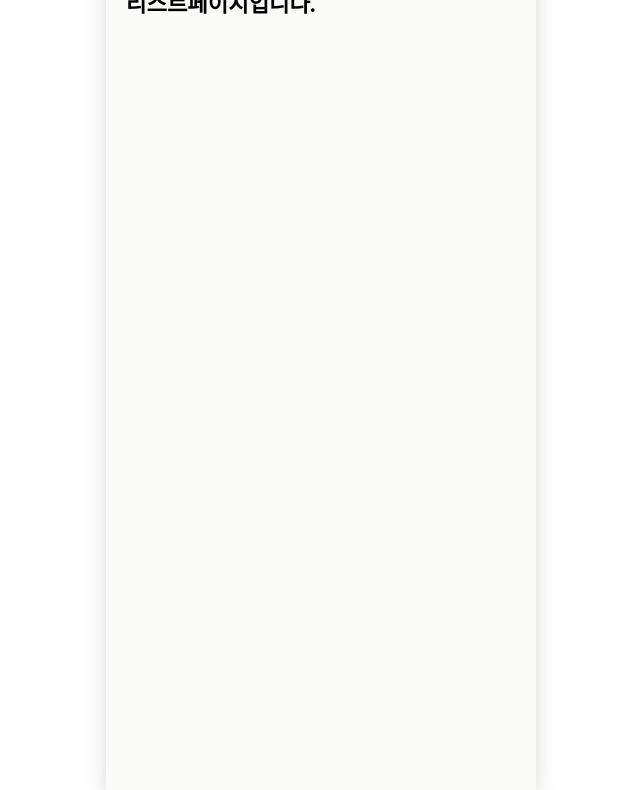
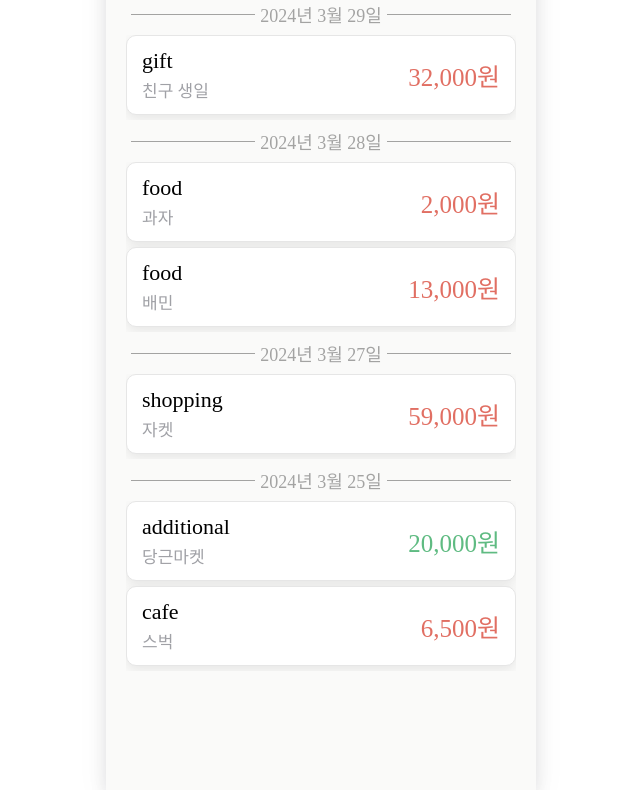
Before and after one commit to sooojinn/ShowMeTheMoney2.0, a React app in the folder showmethemoney2/src/webapp/: page /accountbook/list in a window 1280 px wide. Shown: the part 185-975 px from the top of the page, without its empty margins (319-959 px from the left). Built offline with nearby package versions, Linux system fonts and the light colour scheme; a web font is replaced by a local one.

Commit message:
[FE] ✨ 리스트 페이지 생성 및 Transactions 컴포넌트 분리

```diff
--- a/showmethemoney2/src/webapp/src/api.js
+++ b/showmethemoney2/src/webapp/src/api.js
@@ -1,6 +1,40 @@
 import mock from "./mock.json";
 
 const { transactions } = mock;
+
+// const categoryList = {
+//   food: "식비",
+//   cafe: "카페",
+//   mart: "마트/생필품",
+//   culture: "문화생활",
+//   medical: "의료비",
+//   dues: "공과금",
+//   transportation: "교통비",
+//   communication: "통신비",
+//   subscription: "구독료",
+//   hobby: "취미",
+//   shopping: "쇼핑",
+//   beauty: "미용",
+//   gift: "경조사/선물",
+//   travel: "여행",
+//   etc: "기타",
+//   salary: "급여",
+//   additional: "부수입",
+//   allowance: "용돈",
+// };
+
+export function getTransactions(year, month, selectedDate) {
+  const datas = transactions.filter(
+    (transaction) => transaction.date === `${year}-${month}-${selectedDate}`
+  );
+
+  // if (datas.length > 0) {
+  //   datas.forEach((data) => {
+  //     data.category = categoryList[data.category];
+  //   });
+  // }
+  return datas;
+}
 
 // export async function getTransaction() {
 //   const res = await fetch(
@@ -8,9 +42,3 @@ const { transactions } = mock;
 //   );
 //   return res.json();
 // }
-
-export function getTransaction(year, month, selectedDate) {
-  return transactions.filter(
-    (transaction) => transaction.date === `${year}-${month}-${selectedDate}`
-  );
-}
--- a/showmethemoney2/src/webapp/src/components/Calendar.css
+++ b/showmethemoney2/src/webapp/src/components/Calendar.css
@@ -43,8 +43,13 @@
   border: 1px solid #bebfc0;
 }
 
+.selected-date {
+  background-color: #bebfc0;
+}
+
 .daily-total {
   font-size: 14px;
+  margin: 0;
 }
 
 .write-btn {
@@ -56,61 +61,3 @@
   color: black;
   text-decoration: none;
 }
-
-.transactions {
-  flex-grow: 1;
-  overflow: auto;
-}
-
-.transactions::-webkit-scrollbar {
-  width: 3px;
-}
-
-.transactions::-webkit-scrollbar-track {
-  background-color: #fafaf9;
-}
-.transactions::-webkit-scrollbar-thumb {
-  background-color: #b6b7bb;
-  border-radius: 1.5px;
-}
-.transactions::-webkit-scrollbar-button {
-  display: none;
-}
-
-.transaction {
-  display: flex;
-  justify-content: space-between;
-  align-items: center;
-}
-
-.write-btn,
-.transaction {
-  background-color: white;
-  width: 100%;
-  height: 80px;
-  padding: 15px 15px;
-  margin-bottom: 5px;
-  border: 1.3px solid #e6e6e6;
-  border-radius: 10px;
-  box-shadow: rgba(0, 0, 0, 0.08) 0px 4px 12px;
-  cursor: pointer;
-}
-
-.transaction:hover,
-.write-btn:hover {
-  background-color: #f0f3f4;
-}
-
-.category {
-  font-size: 22px;
-}
-
-.memo {
-  color: #a0a1a6;
-  font-size: 17px;
-  margin-top: 3px;
-}
-
-.money {
-  font-size: 25px;
-}
--- a/showmethemoney2/src/webapp/src/components/Calendar.js
+++ b/showmethemoney2/src/webapp/src/components/Calendar.js
@@ -1,58 +1,33 @@
 import "./Calendar.css";
-import { useState, useEffect } from "react";
-import { getTransaction } from "../api.js";
+import Transactions from "./Transactions.js";
+import { useState, useEffect, useRef } from "react";
+import { getTransactions } from "../api.js";
 import { Link, useOutletContext } from "react-router-dom";
-
-function Transactions({ year, month, date }) {
-  const [transactions, setTransactions] = useState([]);
-  useEffect(() => {
-    const fetchData = async () => {
-      const result = await getTransaction(year, month + 1, date);
-      setTransactions(result);
-    };
-    fetchData();
-  }, [year, month, date]);
-
-  if (transactions.length === 0) {
-    return null;
-  }
-
-  return (
-    <>
-      <div className="transactions">
-        {transactions.map((transaction, i) => (
-          <div className="transaction" key={i}>
-            <div>
-              <div className="category">{transaction.category}</div>
-              <div className="memo">{transaction.memo}</div>
-            </div>
-            <div
-              className={`money ${
-                transaction.division === "expense" ? "expense" : "income"
-              }`}
-            >
-              {transaction.money}
-            </div>
-          </div>
-        ))}
-      </div>
-    </>
-  );
-}
 
 function Calendar() {
   const { year, month } = useOutletContext();
-
-  const today = new Date();
-  const [date, setDate] = useState(today.getDate());
+  const transactionsOfToday = getTransactions(
+    year,
+    month + 1,
+    new Date().getDate()
+  );
+  const [transactions, setTransactions] = useState(transactionsOfToday);
+  const [selectedDate, setSelectedDate] = useState();
 
   const firstDayOfMonth = new Date(year, month, 1);
   const daysInMonth = new Date(year, month + 1, 0).getDate();
   const startDayOfWeek = firstDayOfMonth.getDay();
 
-  const selectDate = (i) => {
-    setDate(i);
+  const handleDateClick = (i) => {
+    setSelectedDate(i);
+    setTransactions(getTransactions(year, month + 1, i));
   };
+
+  useEffect(() => {
+    if (month === new Date().getMonth()) setSelectedDate(new Date().getDate());
+    else setSelectedDate();
+    setTransactions([]);
+  }, [month]);
 
   const renderCalendar = () => {
     const calendarDate = [];
@@ -64,7 +39,7 @@ function Calendar() {
       let dailyTotalIncome = false;
       let dailyTotalExpense = false;
 
-      const datas = getTransaction(year, month + 1, i);
+      const datas = getTransactions(year, month + 1, i);
       datas.forEach((data) => {
         if (data.division === "income") {
           dailyTotalIncome += +data.money;
@@ -75,13 +50,20 @@ function Calendar() {
       });
 
       calendarDate.push(
-        <div className="date" onClick={() => selectDate(i)}>
+        <div
+          className={"date " + (i === selectedDate ? "selected-date" : "")}
+          onClick={() => handleDateClick(i)}
+        >
           {i}
           {dailyTotalIncome && (
-            <div className="income daily-total">+{dailyTotalIncome}</div>
+            <div className="income daily-total">
+              +{dailyTotalIncome.toLocaleString()}
+            </div>
           )}
           {dailyTotalExpense && (
-            <div className="expense daily-total">-{dailyTotalExpense}</div>
+            <div className="expense daily-total">
+              -{dailyTotalExpense.toLocaleString()}
+            </div>
           )}
         </div>
       );
@@ -107,7 +89,7 @@ function Calendar() {
       <Link to="/write" className="write-btn">
         + 새로운 거래 추가하기
       </Link>
-      <Transactions year={year} month={month} date={date} />
+      <Transactions transactions={transactions} />
     </>
   );
 }
--- /dev/null
+++ b/showmethemoney2/src/webapp/src/components/List.css
@@ -0,0 +1,22 @@
+.list {
+  margin-top: 15px;
+}
+
+.list-date {
+  display: flex;
+  flex-basis: 100%;
+  align-items: center;
+  color: rgba(0, 0, 0, 0.35);
+  font-size: 18px;
+  margin: 8px 0px;
+}
+.list-date::before,
+.list-date::after {
+  content: "";
+  flex-grow: 1;
+  background: rgba(0, 0, 0, 0.35);
+  height: 1px;
+  font-size: 0px;
+  line-height: 0px;
+  margin: 0px 5px;
+}
--- a/showmethemoney2/src/webapp/src/components/List.js
+++ b/showmethemoney2/src/webapp/src/components/List.js
@@ -1,5 +1,37 @@
+import { useOutletContext } from "react-router-dom";
+import Transactions from "./Transactions.js";
+import { getTransactions } from "../api.js";
+import "./List.css";
+
 function List() {
-  return <h3>리스트페이지입니다.</h3>;
+  const { year, month } = useOutletContext();
+  const daysInMonth = new Date(year, month + 1, 0).getDate();
+
+  const renderList = () => {
+    const list = [];
+    for (let i = 0; i < daysInMonth; i++) {
+      const transactions = getTransactions(year, month + 1, i);
+      const show = transactions.length !== 0;
+      list.unshift(
+        <div>
+          {show && (
+            <p className="list-date">
+              {year}년 {month + 1}월 {i}일
+            </p>
+          )}
+          <Transactions transactions={transactions} />
+        </div>
+      );
+    }
+
+    return list;
+  };
+
+  return (
+    <>
+      <div className="list">{renderList()}</div>
+    </>
+  );
 }
 
 export default List;
--- /dev/null
+++ b/showmethemoney2/src/webapp/src/components/Transactions.css
@@ -0,0 +1,57 @@
+.transactions {
+  flex-grow: 1;
+  overflow: auto;
+}
+
+.transactions::-webkit-scrollbar {
+  width: 3px;
+}
+
+.transactions::-webkit-scrollbar-track {
+  background-color: #fafaf9;
+}
+.transactions::-webkit-scrollbar-thumb {
+  background-color: #b6b7bb;
+  border-radius: 1.5px;
+}
+.transactions::-webkit-scrollbar-button {
+  display: none;
+}
+
+.transaction {
+  display: flex;
+  justify-content: space-between;
+  align-items: center;
+}
+
+.write-btn,
+.transaction {
+  background-color: white;
+  width: 100%;
+  height: 80px;
+  padding: 15px 15px;
+  margin-bottom: 5px;
+  border: 1.3px solid #e6e6e6;
+  border-radius: 10px;
+  box-shadow: rgba(0, 0, 0, 0.08) 0px 4px 12px;
+  cursor: pointer;
+}
+
+.transaction:hover,
+.write-btn:hover {
+  background-color: #f0f3f4;
+}
+
+.category {
+  font-size: 22px;
+}
+
+.memo {
+  color: #a0a1a6;
+  font-size: 17px;
+  margin-top: 3px;
+}
+
+.money {
+  font-size: 25px;
+}
--- /dev/null
+++ b/showmethemoney2/src/webapp/src/components/Transactions.js
@@ -0,0 +1,31 @@
+import "./Transactions.css";
+
+function Transactions({ transactions }) {
+  if (transactions.length === 0) {
+    return null;
+  }
+
+  return (
+    <>
+      <div className="transactions" key={transactions.id}>
+        {transactions.map((transaction, i) => (
+          <div className="transaction" key={i}>
+            <div>
+              <div className="category">{transaction.category}</div>
+              <div className="memo">{transaction.memo}</div>
+            </div>
+            <div
+              className={`money ${
+                transaction.division === "expense" ? "expense" : "income"
+              }`}
+            >
+              {[+transaction.money].toLocaleString()}원
+            </div>
+          </div>
+        ))}
+      </div>
+    </>
+  );
+}
+
+export default Transactions;
--- a/showmethemoney2/src/webapp/src/index.js
+++ b/showmethemoney2/src/webapp/src/index.js
@@ -1,4 +1,4 @@
-import ReactDOM from "react-dom";
+import ReactDOM from "react-dom/client";
 import Main from "./Main.js";
 
 const root = ReactDOM.createRoot(document.getElementById("root"));
--- a/showmethemoney2/src/webapp/src/mock.json
+++ b/showmethemoney2/src/webapp/src/mock.json
@@ -1,6 +1,15 @@
 {
   "transactions": [
     {
+      "id": "8",
+      "division": "expense",
+      "money": "32000",
+      "date": "2024-3-29",
+      "category": "gift",
+      "memo": "친구 생일"
+    },
+    {
+      "id": "7",
       "division": "expense",
       "money": "2000",
       "date": "2024-3-28",
@@ -8,6 +17,7 @@
       "memo": "과자"
     },
     {
+      "id": "6",
       "division": "expense",
       "money": "13000",
       "date": "2024-3-28",
@@ -15,6 +25,7 @@
       "memo": "배민"
     },
     {
+      "id": "5",
       "division": "expense",
       "money": "59000",
       "date": "2024-3-27",
@@ -22,6 +33,7 @@
       "memo": "자켓"
     },
     {
+      "id": "4",
       "division": "income",
       "money": "20000",
       "date": "2024-3-25",
@@ -29,11 +41,28 @@
       "memo": "당근마켓"
     },
     {
+      "id": "3",
       "division": "expense",
       "money": "6500",
       "date": "2024-3-25",
       "category": "cafe",
       "memo": "스벅"
+    },
+    {
+      "id": "2",
+      "division": "expense",
+      "money": "7500",
+      "date": "2024-2-28",
+      "category": "medical",
+      "memo": "병원"
+    },
+    {
+      "id": "1",
+      "division": "expense",
+      "money": "18000",
+      "date": "2024-2-27",
+      "category": "culture",
+      "memo": "영화"
     }
   ]
 }
```
